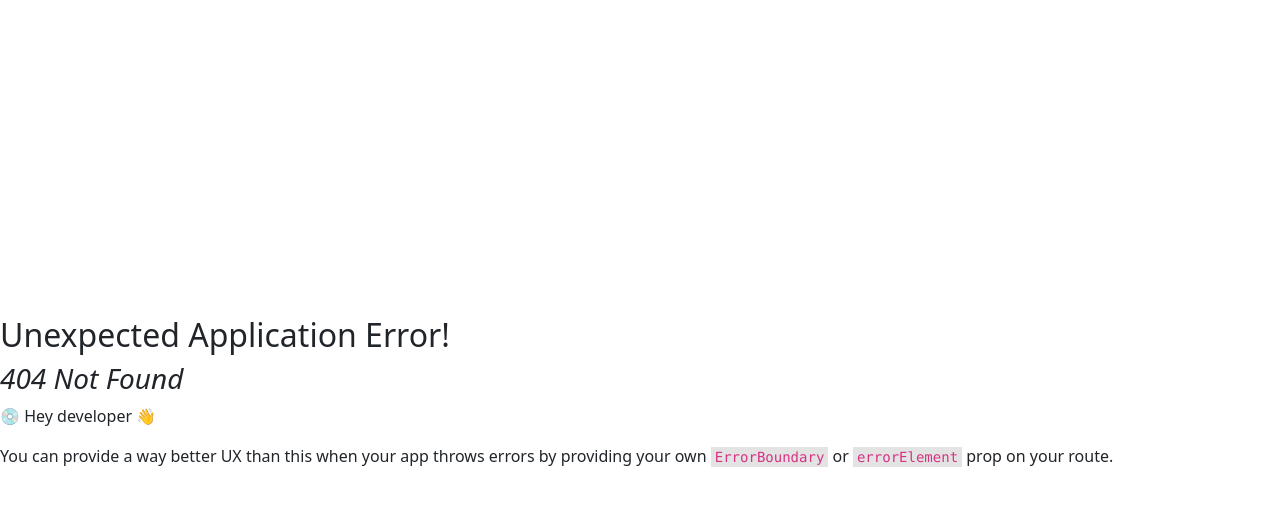
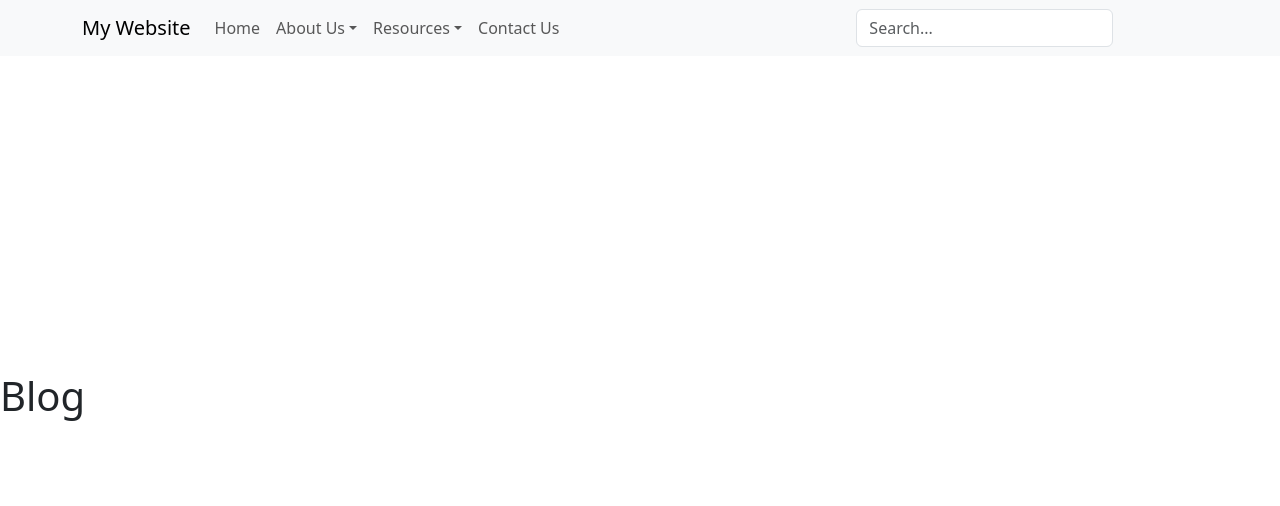
Before and after one commit to DavidTimothyNam/CSC-131-Final, a React (Vite) app: page /blog in a window 1280 px wide. Before the commit this address had no page. Shown: the top 506 px of the page. Built offline with nearby package versions, Linux system fonts and the light colour scheme.

Commit message:
update router, create blank pages

```diff
--- a/src/components/Navbar.jsx
+++ b/src/components/Navbar.jsx
@@ -1,4 +1,12 @@
-import { Navbar, Nav, Container, NavDropdown } from "react-bootstrap";
+import {
+  Navbar,
+  Nav,
+  Container,
+  NavDropdown,
+  Form,
+  FormControl,
+  Button,
+} from "react-bootstrap";
 import { Link } from "react-router-dom";
 
 function PageNavbar() {
@@ -10,7 +18,7 @@ function PageNavbar() {
         </Navbar.Brand>
         <Navbar.Toggle aria-controls="basic-navbar-nav" />
         <Navbar.Collapse id="basic-navbar-nav">
-          <Nav className="ms-auto">
+          <Nav className="me-auto">
             <Nav.Link as={Link} to="/">
               Home
             </Nav.Link>
@@ -25,10 +33,36 @@ function PageNavbar() {
                 FAQs
               </NavDropdown.Item>
             </NavDropdown>
+            <NavDropdown title="Resources" id="resources-dropdown">
+              <NavDropdown.Item as={Link} to="/services">
+                Services
+              </NavDropdown.Item>
+              <NavDropdown.Item as={Link} to="/calendar">
+                Calendar
+              </NavDropdown.Item>
+              <NavDropdown.Item as={Link} to="/marketplace">
+                Marketplace
+              </NavDropdown.Item>
+              <NavDropdown.Item as={Link} to="/calculators">
+                Calculators
+              </NavDropdown.Item>
+              <NavDropdown.Item as={Link} to="/blog">
+                Blog
+              </NavDropdown.Item>
+            </NavDropdown>
             <Nav.Link as={Link} to="/contact">
-              Contact
+              Contact Us
             </Nav.Link>
           </Nav>
+          <Form className="d-flex">
+            <FormControl
+              type="search"
+              placeholder="Search..."
+              className="me-2"
+              aria-label="Search"
+            />
+            <Button variant="outline-light">Search</Button>
+          </Form>
         </Navbar.Collapse>
       </Container>
     </Navbar>
--- a/src/pages/About.jsx
+++ b/src/pages/AboutUs/About.jsx
@@ -1,5 +1,5 @@
 import React from "react";
-import PageNavbar from "../components/Navbar";
+import PageNavbar from "../../components/Navbar";
 
 const About = () => {
   return (
--- /dev/null
+++ b/src/pages/AboutUs/FAQ.jsx
@@ -0,0 +1,13 @@
+import React from "react";
+import PageNavbar from "../../components/Navbar";
+
+const FAQ = () => {
+  return (
+    <>
+      <PageNavbar />
+      <h1>FAQ</h1>
+    </>
+  );
+};
+
+export default FAQ;
--- /dev/null
+++ b/src/pages/AboutUs/Testimonials.jsx
@@ -0,0 +1,13 @@
+import React from "react";
+import PageNavbar from "../../components/Navbar";
+
+const Testimonials = () => {
+  return (
+    <>
+      <PageNavbar />
+      <h1>Testimonials</h1>
+    </>
+  );
+};
+
+export default Testimonials;
--- a/src/pages/Home.jsx
+++ b/src/pages/Home.jsx
@@ -6,6 +6,7 @@ class Home extends React.Component {
     return (
       <>
         <PageNavbar />
+        <h1>Home page</h1>
       </>
     );
   }
--- /dev/null
+++ b/src/pages/Resources/Blog.jsx
@@ -0,0 +1,13 @@
+import React from "react";
+import PageNavbar from "../../components/Navbar";
+
+const Blog = () => {
+  return (
+    <>
+      <PageNavbar />
+      <h1>Blog</h1>
+    </>
+  );
+};
+
+export default Blog;
--- /dev/null
+++ b/src/pages/Resources/Calculators.jsx
@@ -0,0 +1,13 @@
+import React from "react";
+import PageNavbar from "../../components/Navbar";
+
+const Calculators = () => {
+  return (
+    <>
+      <PageNavbar />
+      <h1>Calculators page</h1>
+    </>
+  );
+};
+
+export default Calculators;
--- /dev/null
+++ b/src/pages/Resources/Calendar.jsx
@@ -0,0 +1,13 @@
+import React from "react";
+import PageNavbar from "../../components/Navbar";
+
+const Calendar = () => {
+  return (
+    <>
+      <PageNavbar />
+      <h1>Calendar</h1>
+    </>
+  );
+};
+
+export default Calendar;
--- /dev/null
+++ b/src/pages/Resources/Marketplace.jsx
@@ -0,0 +1,13 @@
+import React from "react";
+import PageNavbar from "../../components/Navbar";
+
+const Marketplace = () => {
+  return (
+    <>
+      <PageNavbar />
+      <h1>Marketplace page</h1>
+    </>
+  );
+};
+
+export default Marketplace;
--- /dev/null
+++ b/src/pages/Resources/Services.jsx
@@ -0,0 +1,13 @@
+import React from "react";
+import PageNavbar from "../../components/Navbar";
+
+const Services = () => {
+  return (
+    <>
+      <PageNavbar />
+      <h1>Services</h1>
+    </>
+  );
+};
+
+export default Services;
```
Also changed, not shown: src/router.jsx (+20 -2 lines).
